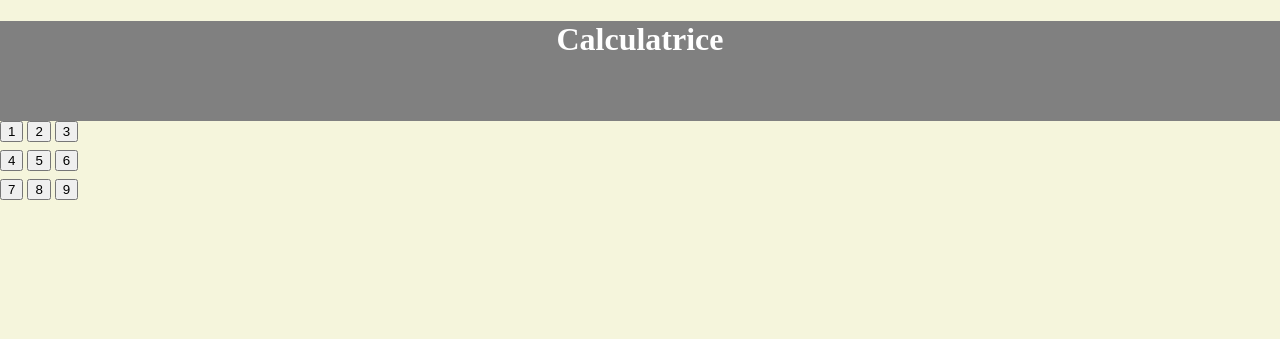
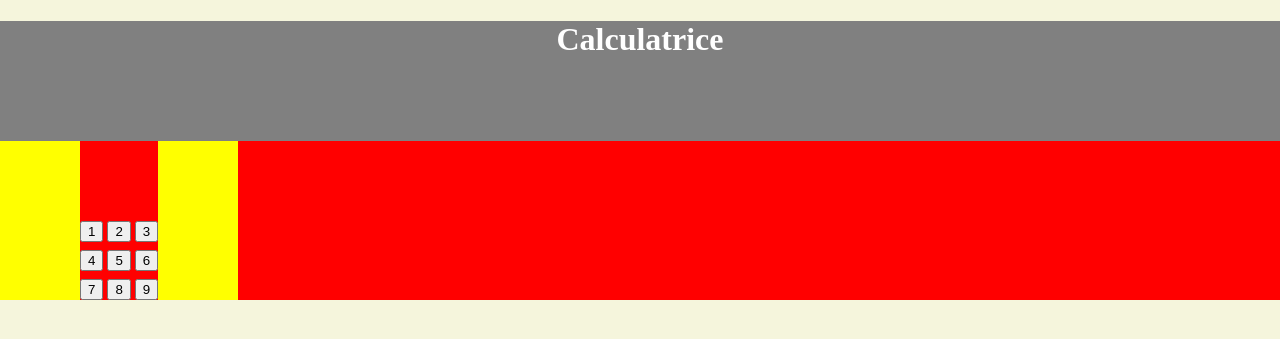
Before and after one commit to Jimmy2507/AFPA, a PHP site: page / in a window 1280 px wide. Shown: the top 339 px of the page. Run offline with PHP 8.4, Linux system fonts and the light colour scheme.

Commit message:
31/03/2021 17:20:05,65

```diff
--- a/HTML/calculatrice/index.html
+++ b/HTML/calculatrice/index.html
@@ -13,22 +13,24 @@
             <h1>Calculatrice</h1>
         </div>
     </header>
+    <div class="rouge">
+        <div class="divespace"></div>
+            <div class="Boutons">
 
-    <div class="Colonne">
-            <div class="Boutons">
+                <div class="Horizontale"></div>
                 <div>
                     <button>1</button>
                     <button>2</button>
                     <button>3</button>
                 </div>
+                <div class="Espace"></div>
                 <div class="Colonne"></div>
-                <div class="Horizontale"></div>
                 <div>
                     <button>4</button>
                     <button>5</button>
                     <button>6</button>
                 </div>
-                <div class="Horizontale"></div>
+                <div class="Espace"></div>
                 <div class="Colonne"></div>
                 <div>
                     <button>7</button>
@@ -36,9 +38,9 @@
                     <button>9</button>
                 </div>
                 <div class="Colonne"></div>
-                <div class="Horizontale"></div>
             </div>
+            <div class="divespace"></div>
+    </div>
 
-    </div>
 </body>
 </html>
--- a/HTML/calculatrice/style.css
+++ b/HTML/calculatrice/style.css
@@ -1,22 +1,37 @@
 body,html{
+    flex-direction: column;
     background-color:beige;
     padding: 0;
     margin:0;
 }
 #header{
     background-color: gray;
-    height: 100px;
+    height: 15vh;
 }
 #header h1{
     color: white;
     text-align: center;
 }
+.Bouton{
+    display: flex;
+}
 
 .Horizontale{
     flex: none;
+    height: 10vh;
+}
+
+.Espace{
     height: 1vh;
 }
-.Colonne{
-    flex-direction: column;
-    flex : 5vh;
+
+.rouge{
+    display : flex;
+    flex-direction: row;
+    background-color: red;
 }
+
+.divespace{
+    width: 10vh;
+    background-color: yellow;
+}
```
Also changed, not shown: HTML/exflex/index.html (added, +26 -0 lines), HTML/exflex/style.css (added, +38 -0 lines), HTML/site a reproduire/index.html (added, +17 -0 lines), HTML/site a reproduire/style.css (added, +15 -0 lines), HTML/site a reproduire/images/01.jpg (added), HTML/site a reproduire/images/02.jpg (added), HTML/site a reproduire/images/03.jpg (added), HTML/site a reproduire/images/04.jpg (added), HTML/site a reproduire/images/05.jpg (added), HTML/site a reproduire/images/06.jpg (added), HTML/site a reproduire/images/07.jpg (added), HTML/site a reproduire/images/08.jpg (added), HTML/site a reproduire/images/bg.jpg (added), HTML/site a reproduire/images/logo.jpg (added), 1 more files, 3 other files.
